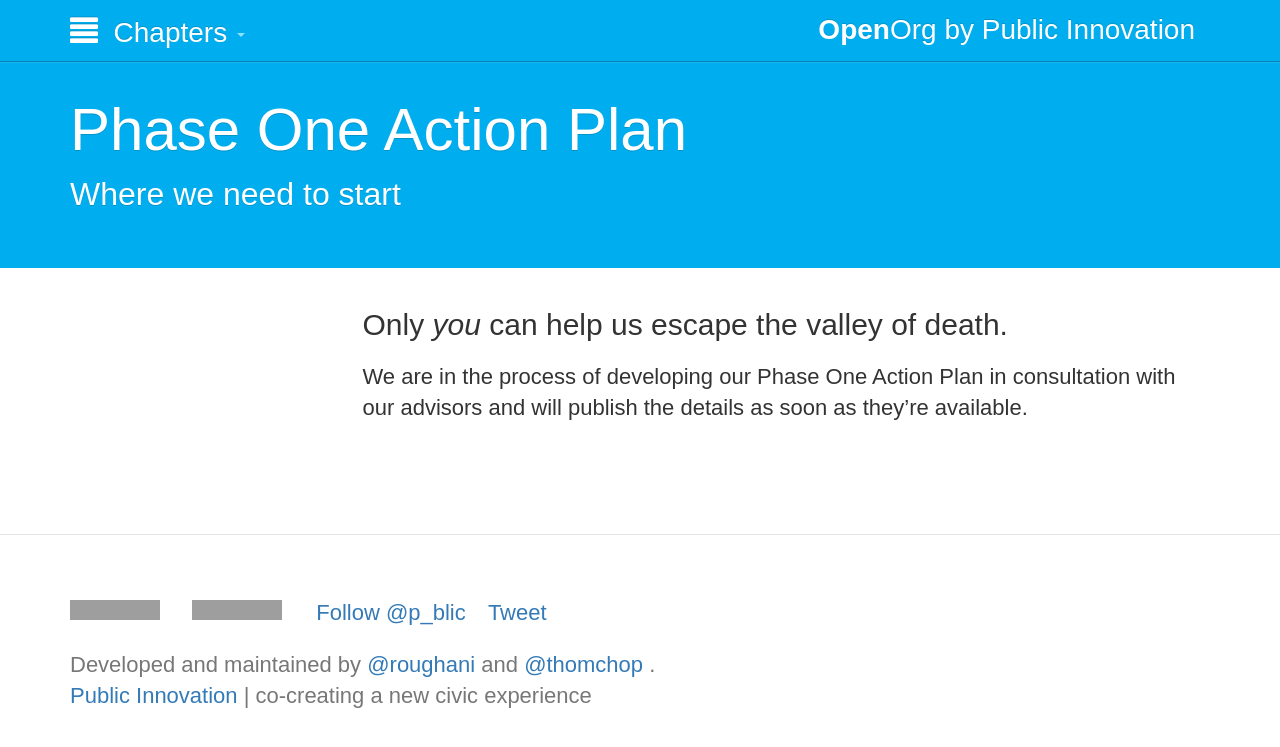
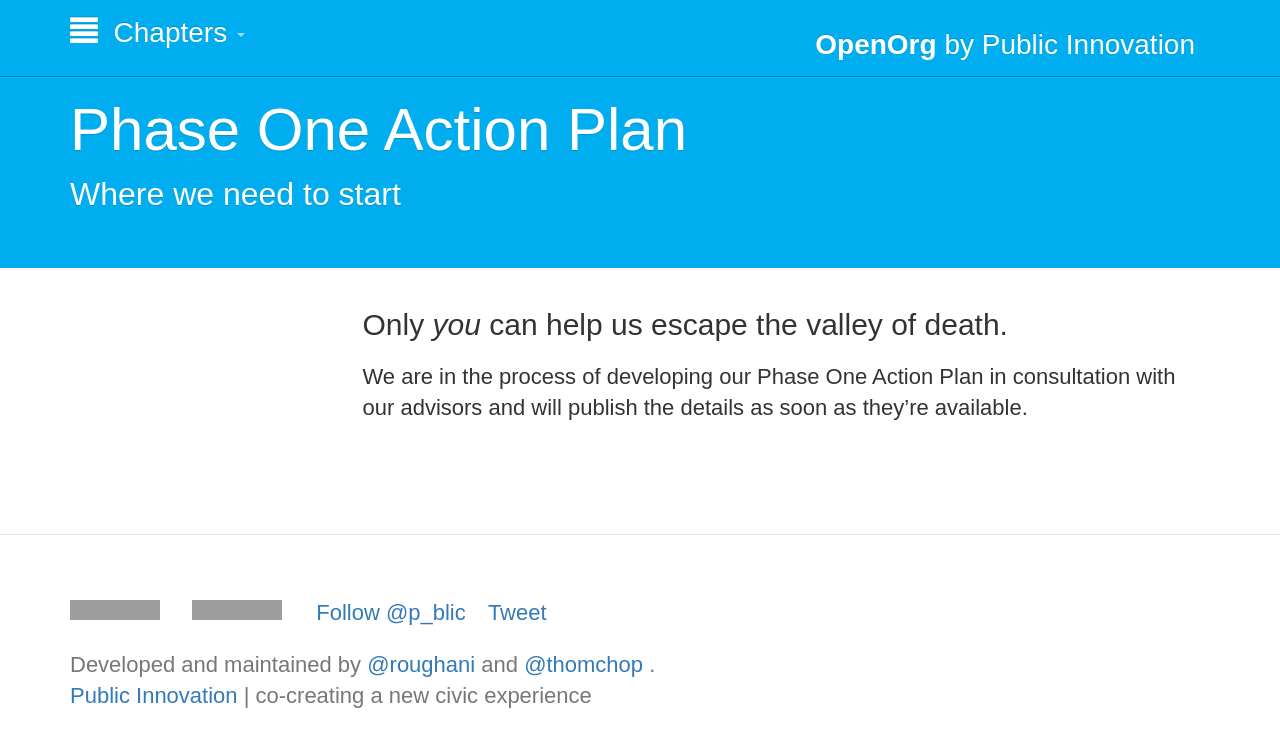
Before and after one commit to publicinnovation/openorg, a Jekyll site: the page built from chapters/6_phase-one-action-plan.md, in a window 1280 px wide. Shown: the top 747 px of the page. Built offline with Jekyll 4.4.1, drawn with Linux system fonts in a browser that asks for light colours; nearby versions of some CDN libraries; Markdown is read by kramdown in place of the engine named in the settings; comment, search, counter and statistics services are not loaded; grey boxes are pictures that could not be loaded.

Commit message:
add consistent navbar padding

```diff
--- a/_includes/topbar-nav.html
+++ b/_includes/topbar-nav.html
@@ -52,7 +52,7 @@
     <ul class="nav navbar-nav navbar-right">
       <li>
         <h3 class="navbar-text">
-          <strong>Open</strong>Org<span class="hide-for-mobile"> by Public Innovation</span>
+          <strong>OpenOrg</strong><span class="hide-for-mobile"> by Public Innovation</span>
         </h3>
       </li>
     </ul>
--- a/css/custom.css
+++ b/css/custom.css
@@ -29,6 +29,7 @@
 
 .navbar-text {
   padding-right: 15px;
+  padding-top: 15px;
 }
 
 .btn-outline {
@@ -126,7 +127,7 @@
     border-color: #080808;
   }
   .navbar-inverse .navbar-nav .open .dropdown-menu > li > a {
-    color: #c8f0ff;
+    color: #ffffff;
   }
   .navbar-inverse .navbar-nav .open .dropdown-menu > li > a:hover,
   .navbar-inverse .navbar-nav .open .dropdown-menu > li > a:focus {
@@ -136,7 +137,7 @@
   .navbar-inverse .navbar-nav .open .dropdown-menu > .active > a,
   .navbar-inverse .navbar-nav .open .dropdown-menu > .active > a:hover,
   .navbar-inverse .navbar-nav .open .dropdown-menu > .active > a:focus {
-    color: #fff;
+    color: #ffffff;
     background-color: #00aeef;
   }
   .navbar-inverse .navbar-nav .open .dropdown-menu > .disabled > a,
```
